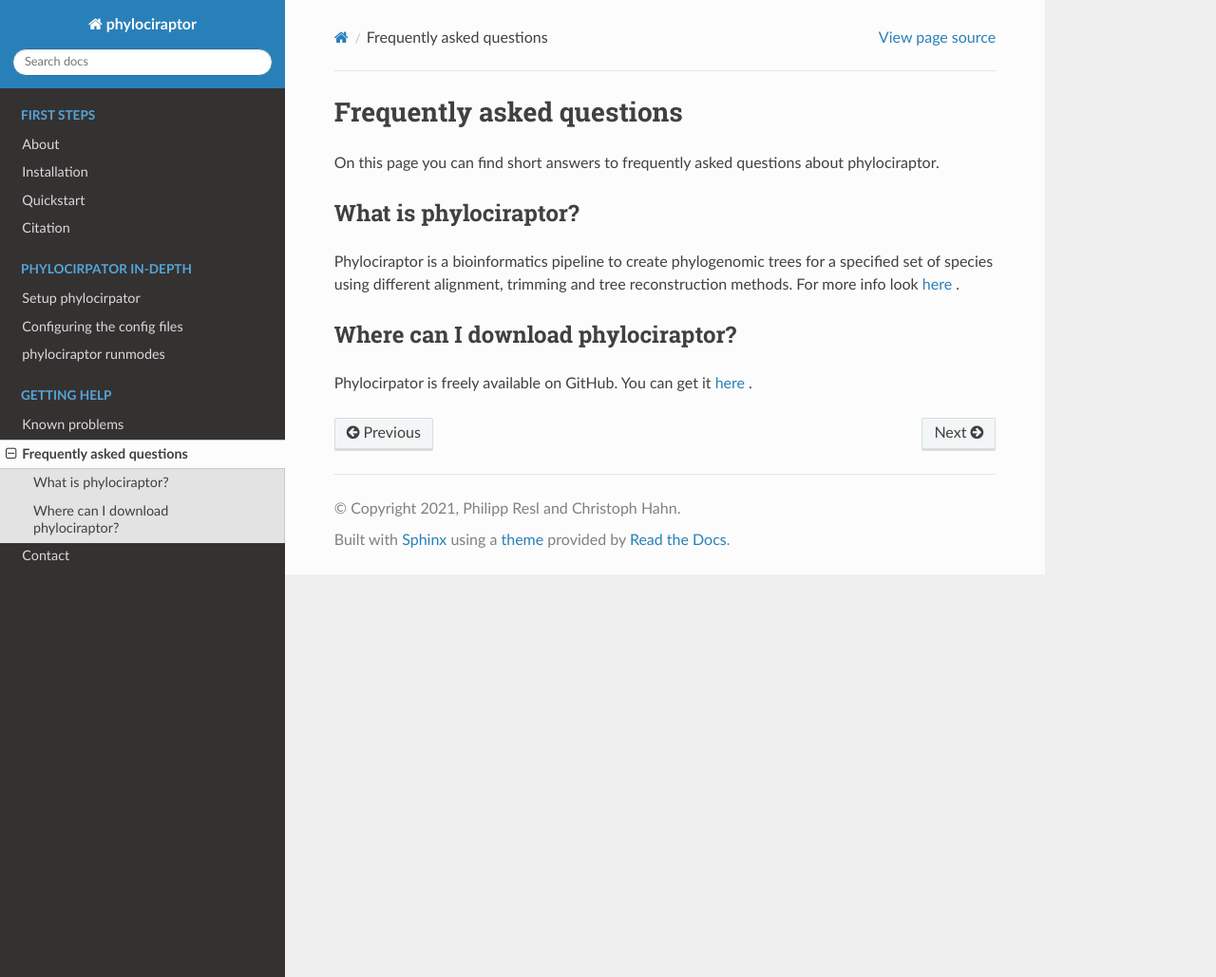
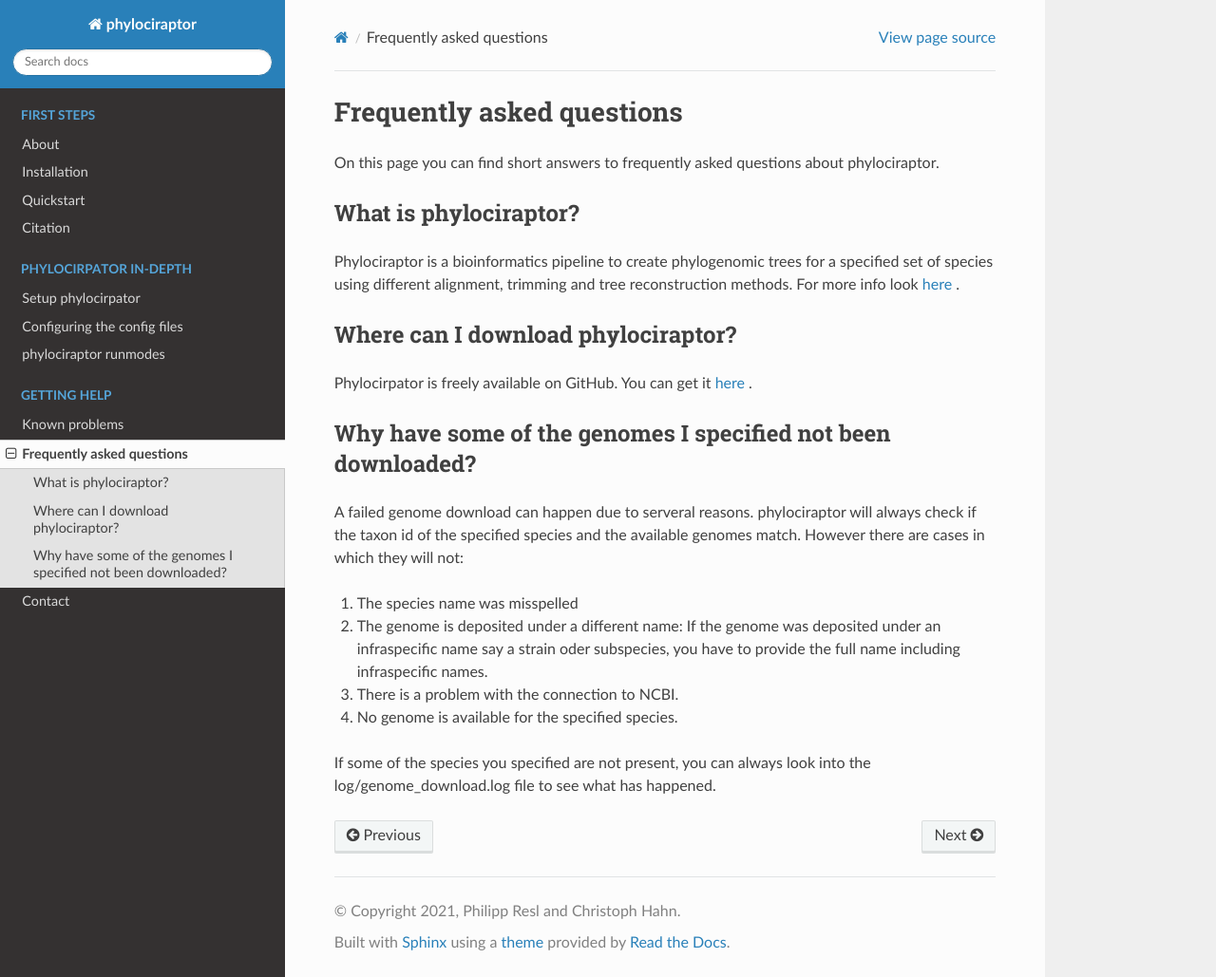
Before and after one commit to reslp/phylociraptor, a Sphinx documentation site: the page built from docs/getting-help/faqs.rst, in a window 1280 px wide and 1029 px high. Shown: the whole window at 95% size. Built offline with Sphinx 7.4.7 and the Read the Docs theme 2.0.0, drawn with Linux system fonts in a browser that asks for light colours.

Commit message:
Small changes to documentation to make how genomes are downloaded more clear

```diff
--- a/docs/getting-help/faqs.rst
+++ b/docs/getting-help/faqs.rst
@@ -17,3 +17,17 @@ Where can I download phylociraptor?
 -----------------------------------
 
 Phylocirpator is freely available on GitHub. You can get it `here <https://github.com/reslp/phylociraptor>`_ .
+
+
+-------------------------------------------------------------
+Why have some of the genomes I specified not been downloaded?
+-------------------------------------------------------------
+
+A failed genome download can happen due to serveral reasons. phylociraptor will always check if the taxon id of the specified species and the available genomes match. However there are cases in which they will not:
+
+1. The species name was misspelled
+2. The genome is deposited under a different name: If the genome was deposited under an infraspecific name say a strain oder subspecies, you have to provide the full name including infraspecific names.
+3. There is a problem with the connection to NCBI.
+4. No genome is available for the specified species.
+
+If some of the species you specified are not present, you can always look into the log/genome_download.log file to see what has happened.
--- a/docs/indepth/setup.rst
+++ b/docs/indepth/setup.rst
@@ -64,10 +64,10 @@ How phylociraptor downloads genomes
 ------------------------------------
 
 After you have downloaded phylociraptor and edited the config files to fit your analysis it is time to run :bash:`phylociraptor setup`. During this step several things happen: First, phylocirpator will read the samples CSV file and start to download genomes in case you have specified them in the config file.
-This is done with a custom R script, which uses `biomartr`_ to interact with the NCBI servers. Our script includes several fail-safe checks to ensure that the downloaded genome is correct and belongs to the desired species (by determining the NCBI taxon ID of the specified species name in the config file).
+This is done with a custom python script, to interact with the NCBI servers. Our script includes several fail-safe checks to ensure that the downloaded genome is correct and belongs to the desired species (by determining the NCBI taxon ID of the specified species name in the config file).
 In case there are multiple genomes for a species, it will decide which genome to download based on a set of rules implemented in the script: If a genome is labeled "reference" it will download this genomes, if no reference genome is available it will insted look for a "representative genome" (look `here <https://support.nlm.nih.gov/knowledgebase/article/KA-03578/en-us>`_ to learn more about NCBI genome types).
 
-If also no representative genome is available, it will download the latest genome based on publication date of the genome. So that this works properly it is important to specify the correct name under which a genome is deposited at NCBI. If you follow the provided instructions above properly, everything should work as expected.
+If also no representative genome is available, it will download the latest genome based on publication date of the genome. So that this works properly it is important to **specify the correct name under which a genome is deposited at NCBI**. If you follow the provided instructions above properly, everything should work as expected.
 
 In some cases phylocirpator may be unable to find a genome. This can be due to several reasons:
 
@@ -75,7 +75,7 @@ In some cases phylocirpator may be unable to find a genome. This can be due to s
 2. The specified species name is ambiguous (eg. when you specify only a genus name and there are genomes of multiple species in this genus available).
 3. The deposited genome has a different taxon ID. This can happen if there is no genome of the specified organisms but there is a genome of a symbiont or in another way associated organism which does not have a proper species name.
 
-Downloading many genomes from NCBI will take some time (expect this to take several hours if you have >100 genomes), however it is not particularly CPU intensive. Make sure you have a stable internet connection though. After genome download is finished phylociraptor will rename all assemblies and place symlinks of each genome it was able to gather into the folder :bash:`results/assemblies`. The files in this folder is what phylocirpator will use for subsequent analysis steps.
+Downloading many genomes from NCBI will take some time (expect this to take several hours if you have >1000 genomes), however it is not particularly CPU intensive. Make sure you have a stable internet connection though. After genome download is finished phylociraptor will rename all assemblies and place symlinks of each genome it was able to gather into the folder :bash:`results/assemblies`. The files in this folder is what phylocirpator will use for subsequent analysis steps.
 In general it is a good idea to run :bash:`./phylociraptor report` after genome download. This will give you an overview of the downloaded genomes and which genomes had a failed download. For more information on the report go here.
 
 -------------------------------
```
